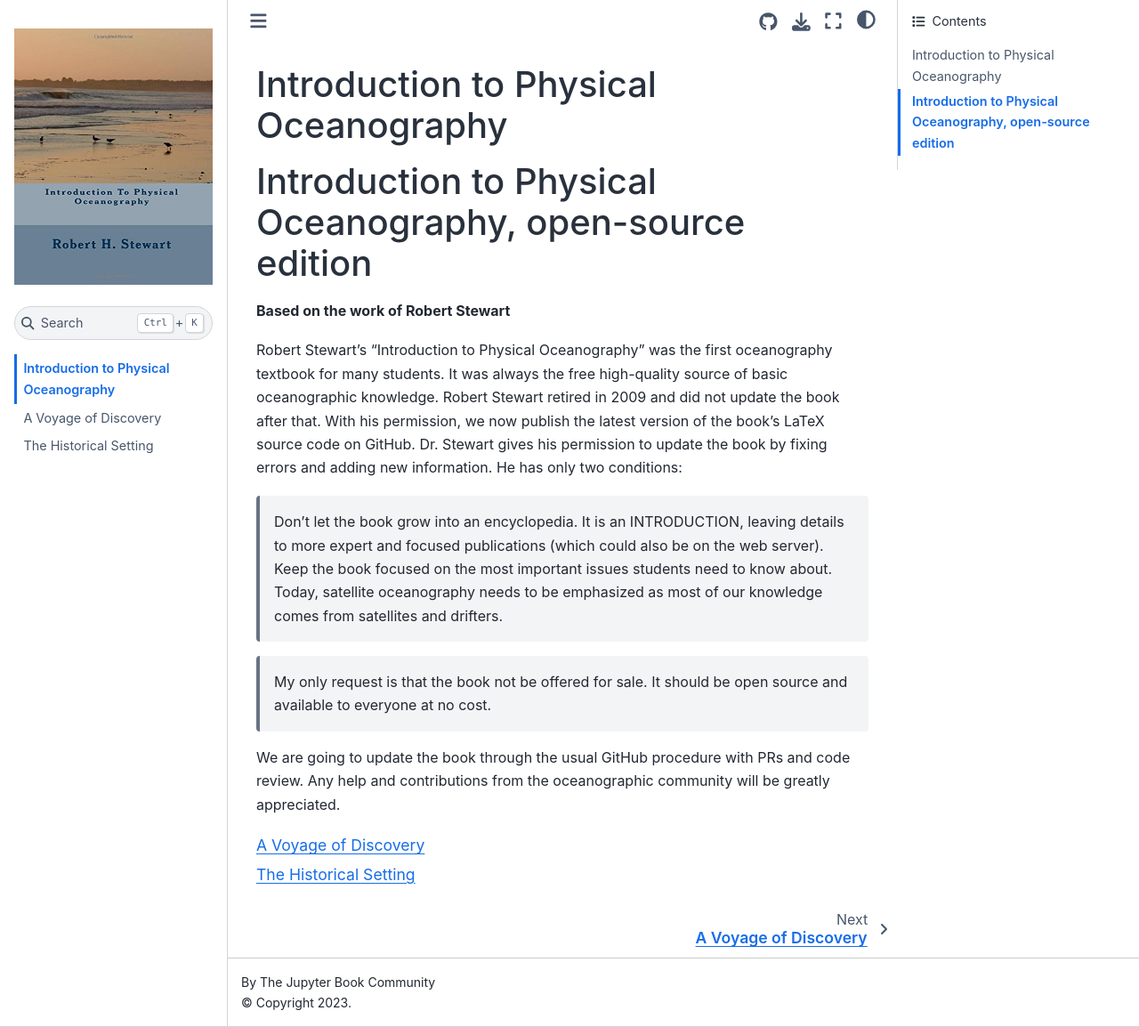
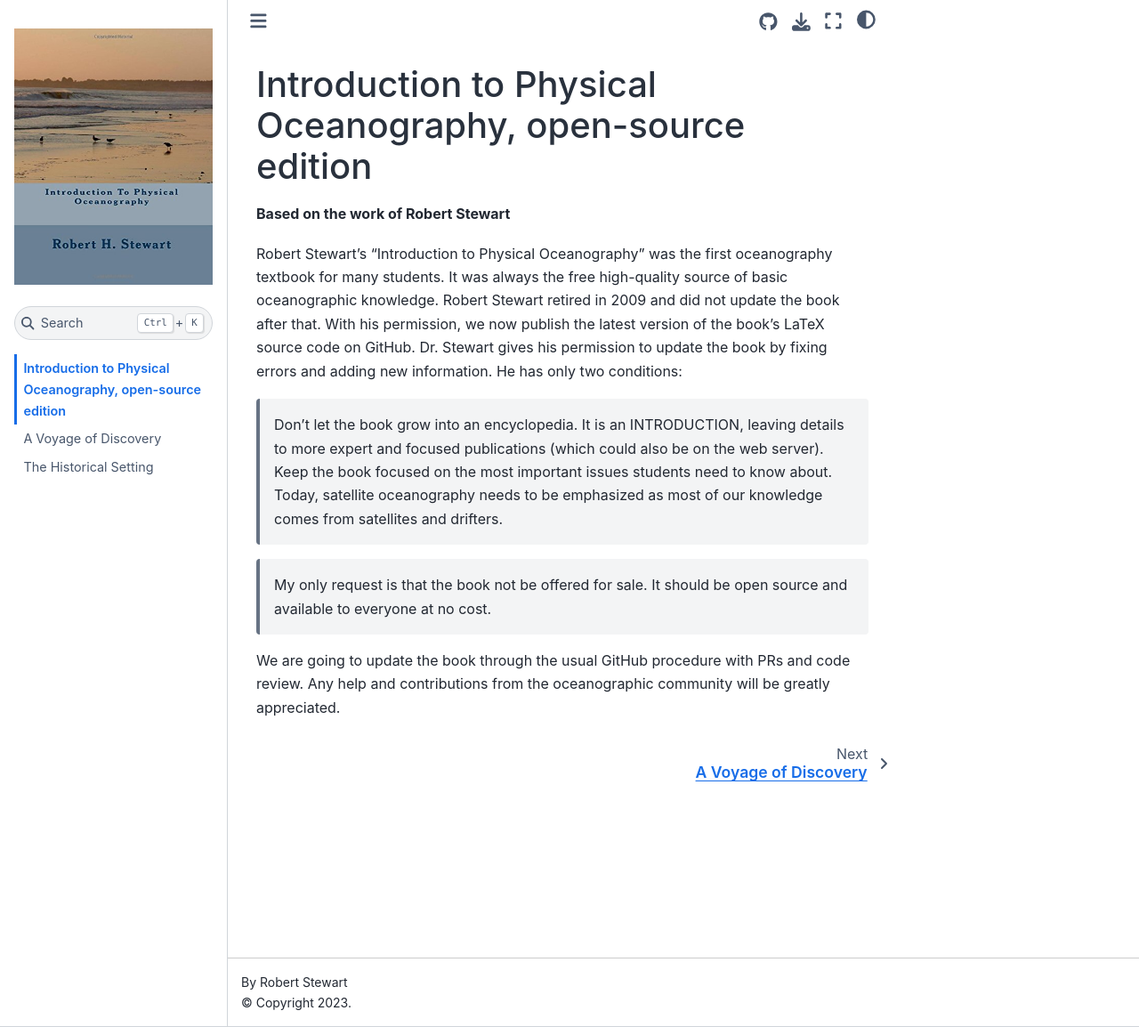
Before and after one commit to alioacar/intro_to_po, a Jupyter Book: the page built from intro.md, in a window 1280 px wide and 1154 px high. Shown: the whole window at 89% size. Built offline with Jupyter Book 1.0.4 settings and Sphinx 7.4.7 and the Sphinx Book theme 1.1.4, drawn with Linux system fonts in a browser that asks for light colours.

Commit message:
first fixes

````diff
--- a/_config.yml
+++ b/_config.yml
@@ -1,9 +1,9 @@
 # Book settings
 # Learn more at https://jupyterbook.org/customize/config.html
 
-title: My sample book
-author: The Jupyter Book Community
-logo: logo.png
+title: Introduction to Physical Oceanography
+author: Robert Stewart
+logo: logo2.png
 
 # Force re-execution of notebooks on each build.
 # See https://jupyterbook.org/content/execute.html
@@ -11,9 +11,9 @@ execute:
   execute_notebooks: force
 
 # Define the name of the latex output file for PDF builds
-latex:
-  latex_documents:
-    targetname: book.tex
+# latex:
+#  latex_documents:
+#    targetname: book.tex
 
 # Add a bibtex file so that we can create citations
 # bibtex_bibfiles:
--- a/_toc.yml
+++ b/_toc.yml
@@ -4,5 +4,5 @@
 format: jb-book
 root: intro
 chapters:
-- file: Chapter_1
-- file: Chapter_2
+- file: book/Chapter_1
+- file: book/Chapter_2
--- a/intro.md
+++ b/intro.md
@@ -1,5 +1,3 @@
-# Introduction to Physical Oceanography
-
 # Introduction to Physical Oceanography, open-source edition
 **Based on the work of Robert Stewart**
 
@@ -31,7 +29,3 @@ We are going to update the book through the usual
 GitHub procedure with PRs and code review. Any
 help and contributions from the oceanographic
 community will be greatly appreciated.
-
-
-```{tableofcontents}
-```
````
Also changed, not shown: book/Chapter_1.ipynb (renamed from Chapter_1.ipynb), book/Chapter_2.ipynb (renamed from Chapter_2.ipynb), logo2.png (renamed from logo.png).
